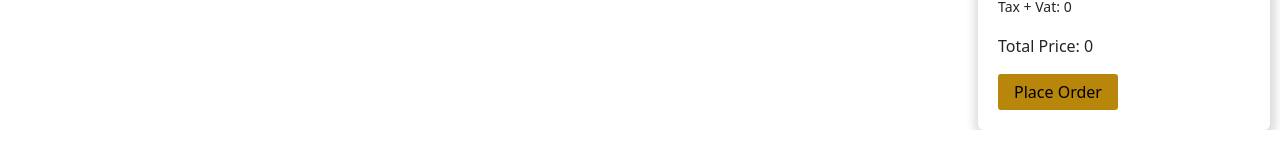
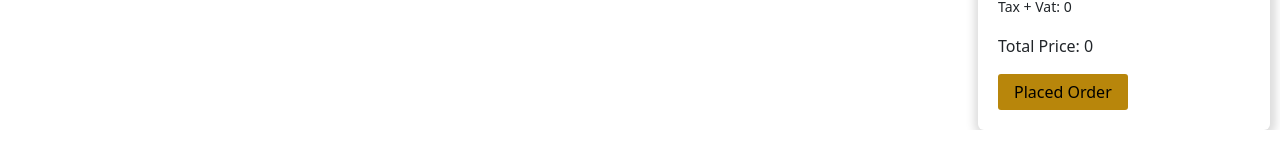
Before and after one commit to hasan-rakib-cse/ema-john-firebase-au, a React (Create React App) app: page /review in a window 1280 px wide. Shown: the part 333-497 px from the top of the page. Built offline with nearby package versions, Linux system fonts and the light colour scheme.

Commit message:
login and shipment page added

```diff
--- a/src/components/Review/Review.js
+++ b/src/components/Review/Review.js
@@ -55,7 +55,7 @@ const Review = () => {
             </Col>
             <Col className="cart-container " xs={{ span: 12, order: 1}} lg={{span: 3, order: 2}}>
               <Cart cart={cart} >
-                <button className='main-button' onClick={handleProceedCheckout}>Place Order</button>
+                <button className='main-button' onClick={handleProceedCheckout}>Placed Order</button>
               </Cart>
             </Col>
         </Row>
```
